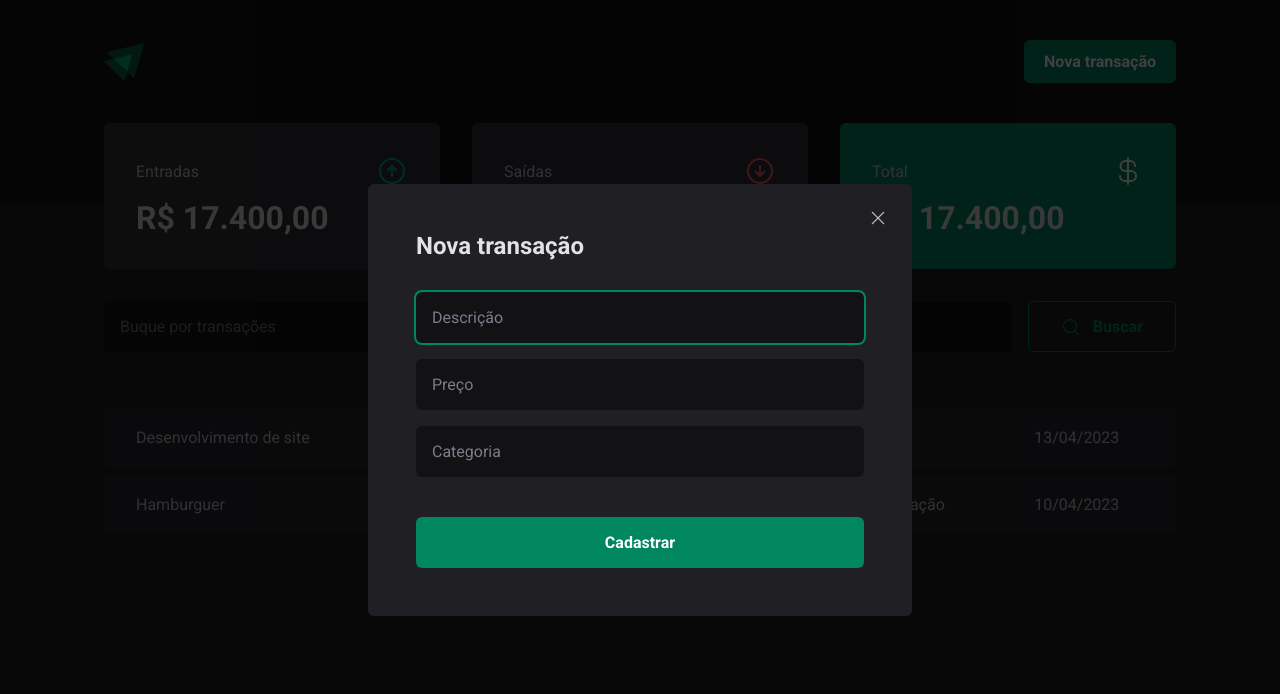
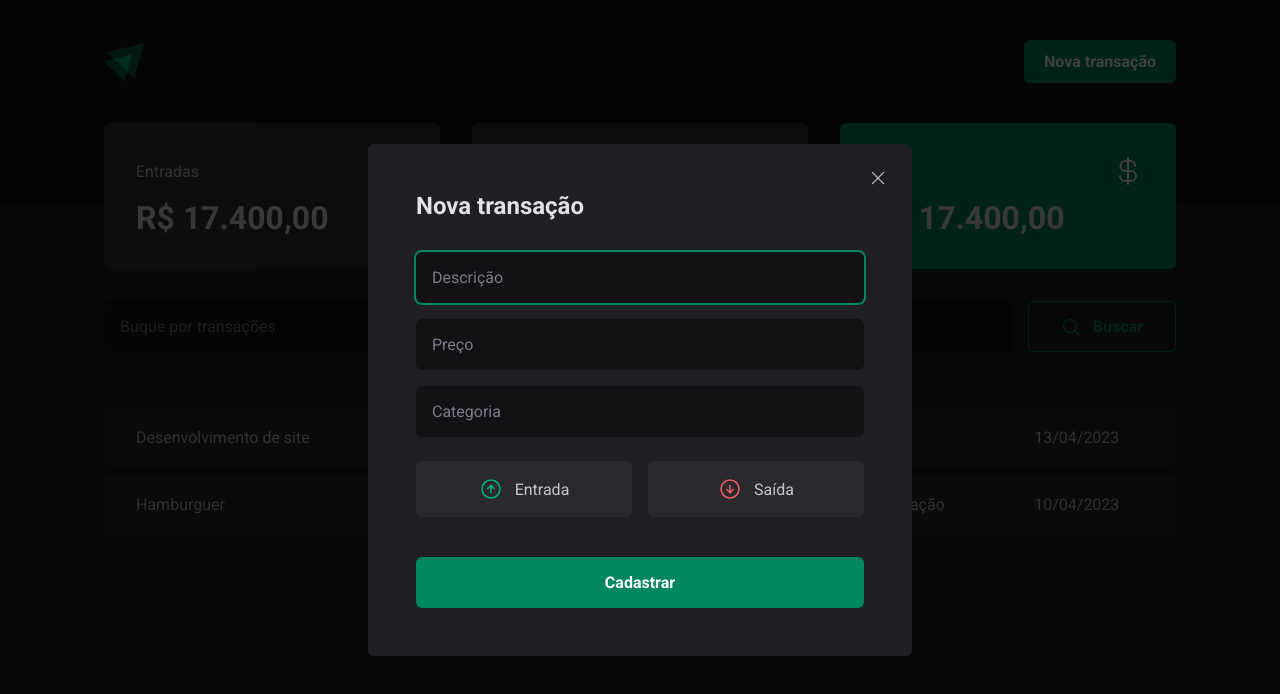
Before and after one commit to andersonwea/dt-money, a React (Vite) app: page / in a window 1280 px wide. Both pictures are taken after a click on the button "Nova transação". Shown: the top 694 px of the page. Built offline with nearby package versions, Linux system fonts and the light colour scheme.

Commit message:
Estrutura visual - Botões de entrada e saída

```diff
--- a/src/components/Header/NewTransactionModal/index.tsx
+++ b/src/components/Header/NewTransactionModal/index.tsx
@@ -1,6 +1,12 @@
 import * as Dialog from '@radix-ui/react-dialog'
-import { Close, Content, Overlay } from './styles'
-import { X } from 'phosphor-react'
+import {
+  Close,
+  Content,
+  Overlay,
+  TransactionType,
+  TransactionTypeButton,
+} from './styles'
+import { ArrowCircleDown, ArrowCircleUp, X } from 'phosphor-react'
 
 export function NewTransactionModal() {
   return (
@@ -11,8 +17,20 @@ export function NewTransactionModal() {
         <Dialog.Title>Nova transação</Dialog.Title>
         <form>
           <input type="text" placeholder="Descrição" />
-          <input type="text" placeholder="Preço" />
+          <input type="number" placeholder="Preço" />
           <input type="text" placeholder="Categoria" />
+
+          <TransactionType>
+            <TransactionTypeButton variant="income">
+              <ArrowCircleUp size={24} />
+              Entrada
+            </TransactionTypeButton>
+
+            <TransactionTypeButton variant="outcome">
+              <ArrowCircleDown size={24} />
+              Saída
+            </TransactionTypeButton>
+          </TransactionType>
 
           <button type="submit">Cadastrar</button>
         </form>
--- a/src/components/Header/NewTransactionModal/styles.ts
+++ b/src/components/Header/NewTransactionModal/styles.ts
@@ -72,3 +72,41 @@ export const Close = styled(Dialog.Close)`
   background: transparent;
   color: ${(props) => props.theme['gray-300']};
 `
+
+export const TransactionType = styled.div`
+  display: grid;
+  grid-template-columns: repeat(2, 1fr);
+  gap: 1rem;
+  margin-top: 0.5rem;
+`
+
+interface TransactionTypeButtonProps {
+  variant: 'income' | 'outcome'
+}
+
+export const TransactionTypeButton = styled.button<TransactionTypeButtonProps>`
+  display: flex;
+  align-items: center;
+  justify-content: center;
+  gap: 0.75rem;
+
+  border: none;
+  border-radius: 6px;
+  padding: 1rem;
+  cursor: pointer;
+
+  background-color: ${(props) => props.theme['gray-700']};
+  color: ${(props) => props.theme['gray-300']};
+
+  &:hover {
+    background-color: ${(props) => props.theme['gray-600']};
+    transition: background-color 0.2s;
+  }
+
+  svg {
+    color: ${(props) =>
+      props.variant === 'income'
+        ? props.theme['green-300']
+        : props.theme['red-300']};
+  }
+`
```
